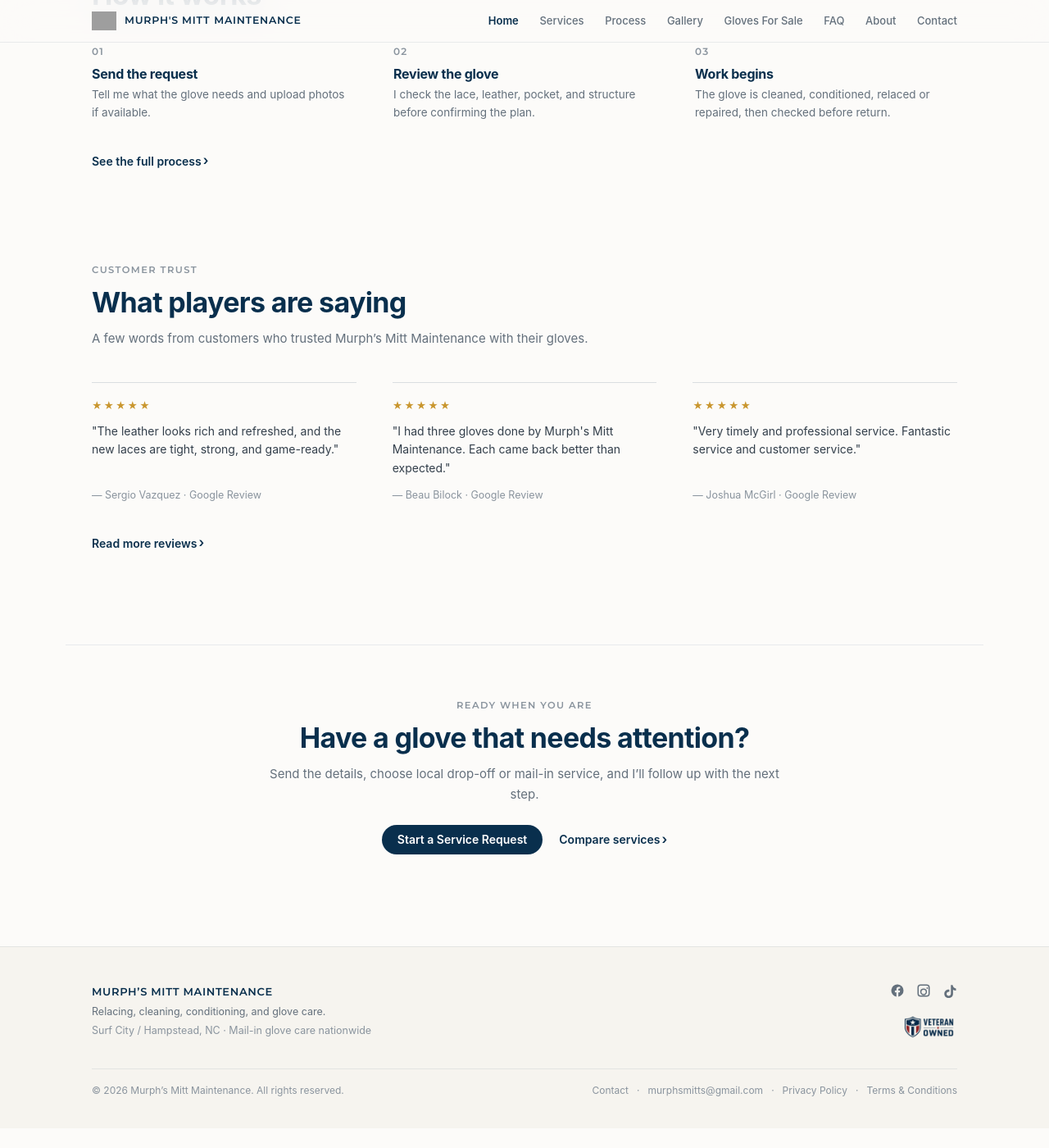
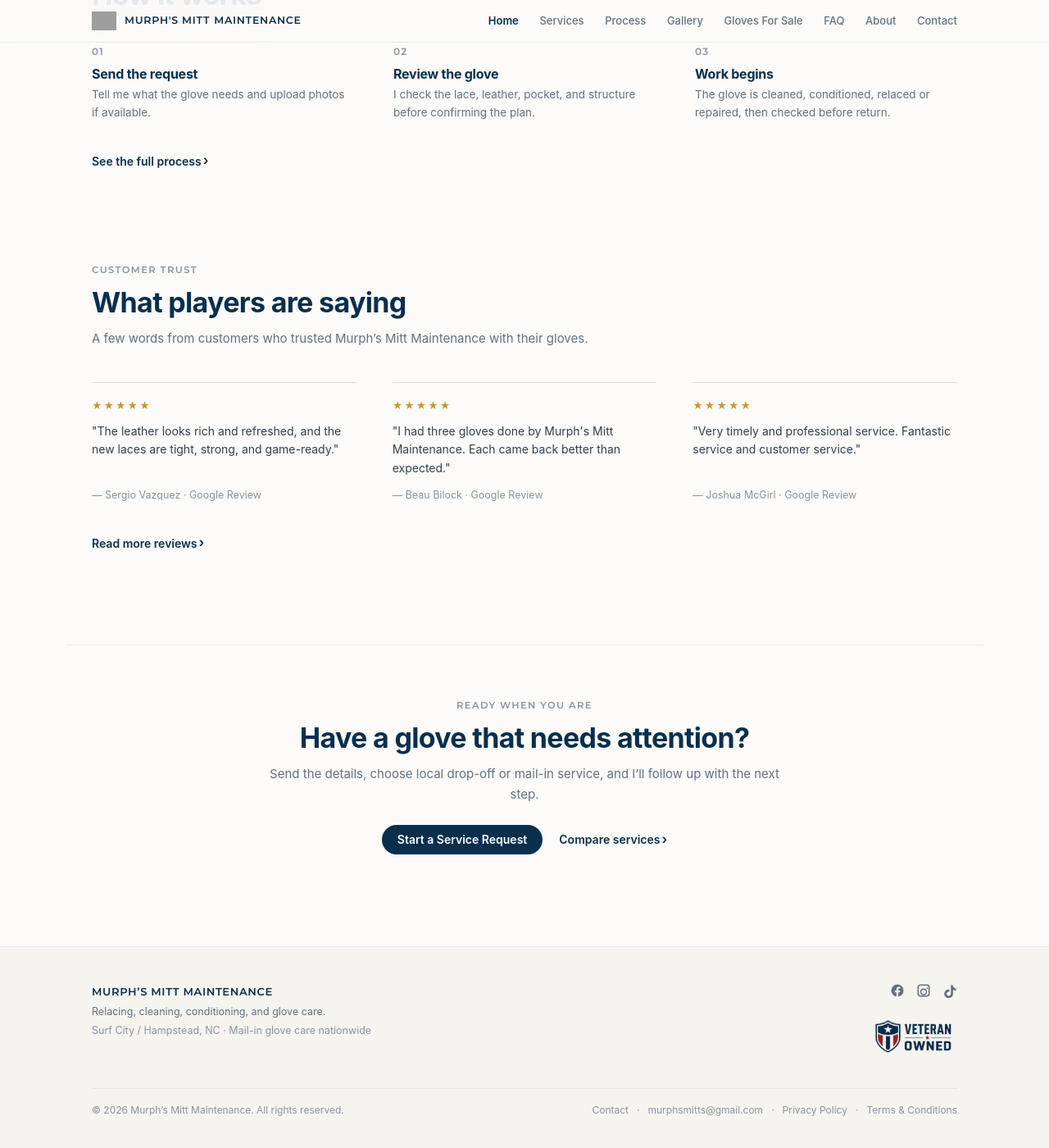
Before and after one commit to kbrettmurphy-ctrl/murphsmitts, a Jekyll site: the page built from index.html, in a window 1280 px wide and 1400 px high, scrolled down 2419 px. Shown: the whole window at 82% size. Built offline with Jekyll 4.4.1, drawn with Linux system fonts in a browser that asks for light colours; before the commit the page ends 3795 px from its top, so only the background shows below that; grey boxes are pictures that could not be loaded.

Commit message:
Footer: veteran badge up to 68px — wide-format logo needs the height
Co-Authored-By: Claude Fable 5 <noreply@anthropic.com>

```diff
--- a/assets/css/styles-17.css
+++ b/assets/css/styles-17.css
@@ -361,7 +361,7 @@ body.menu-open{ overflow: hidden; }
   gap: 14px;
 }
 .footer-badge img{
-  height: 44px;
+  height: 68px;
   width: auto;
 }
 
```
